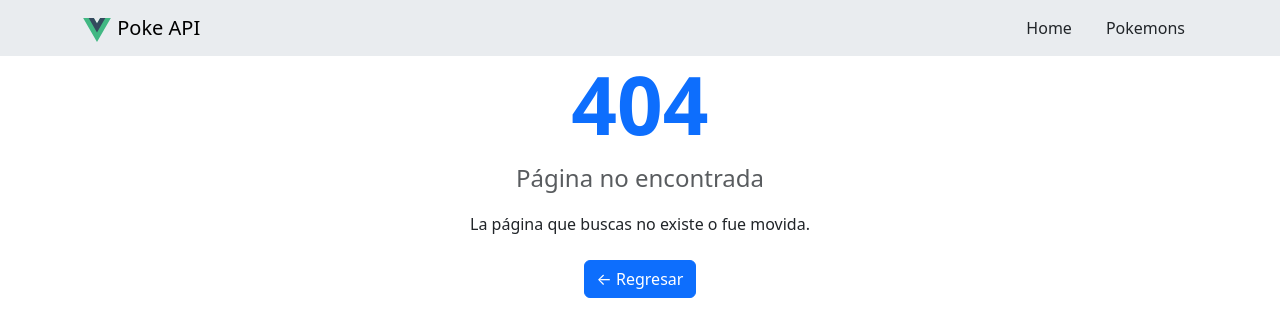
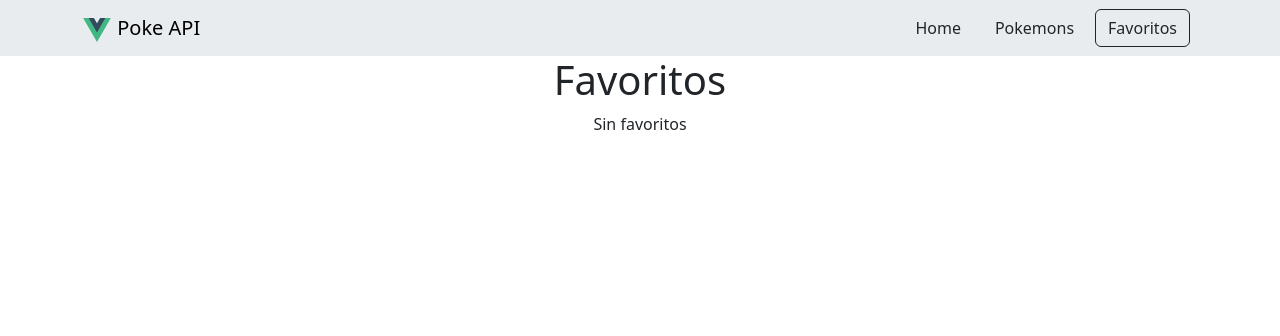
Before and after one commit to ArmandoVallejo/cursoVue, a Vue app in the folder router-1/: page /favoritos in a window 1280 px wide. Before the commit this address had no page. Shown: the top 336 px of the page. Built offline with nearby package versions, Linux system fonts and the light colour scheme.

Commit message:
feat (favoritos): :sparkles: Create the button to add to favorites managing the state with pinia

```diff
--- a/router-1/src/App.vue
+++ b/router-1/src/App.vue
@@ -10,8 +10,9 @@ import { RouterLink, RouterView } from 'vue-router'
         Poke API
       </router-link>
       <div>
-        <router-link class="btn btn-outlined-primary mx-2" to="/">Home</router-link>
-        <router-link class="btn btn-outlined-primary" to="/pokemons">Pokemons</router-link>
+        <router-link class="btn btn-outlined-primary me-2" to="/">Home</router-link>
+        <router-link class="btn btn-outlined-primary me-2" to="/pokemons">Pokemons</router-link>
+        <router-link class="btn btn-outlined-primary me-2" to="/favoritos">Favoritos</router-link>
       </div>
     </div>
   </nav>
--- a/router-1/src/router/index.js
+++ b/router-1/src/router/index.js
@@ -29,6 +29,12 @@ const router = createRouter({
       name: 'NotFound',
       component: () => import('../views/NotFoundView.vue'),
     },
+    {
+      path: '/favoritos',
+      name: 'favoritos',
+      component: () => import('../views/FavoritosView.vue'),
+    },
+
 
   ],
 })
--- /dev/null
+++ b/router-1/src/store/favoritos.js
@@ -0,0 +1,16 @@
+import { defineStore } from "pinia";
+import { ref } from "vue";
+
+export const useFavoritosStore = defineStore('favoritos', ()=>{
+
+    const favoritos = ref([]);
+
+    const addFav = (pokemon) => {
+        favoritos.value.push(pokemon)
+    }
+
+    return{
+        favoritos,
+        addFav
+    };
+})
--- /dev/null
+++ b/router-1/src/views/FavoritosView.vue
@@ -0,0 +1,17 @@
+<script setup>
+import { useFavoritosStore } from '@/store/favoritos';
+import { storeToRefs } from 'pinia';
+
+const useFavoritos = useFavoritosStore();
+const {favoritos} = storeToRefs(useFavoritos);
+
+</script>
+
+<template>
+    <h1>Favoritos</h1>
+    <p v-if="favoritos.length === 0">Sin favoritos</p>
+    <ul v-else class="list-group">
+        <li class="list-group-item" v-for="pokemon in favoritos" :key="pokemon.id">{{ pokemon.name }}</li>
+    </ul>
+
+</template>
--- a/router-1/src/views/HomeView.vue
+++ b/router-1/src/views/HomeView.vue
@@ -1,11 +1,16 @@
 <script setup>
 import {useCounterStore} from "@/store/counter";
+import { storeToRefs } from "pinia";
 
 const useCounter = useCounterStore();
+
+const {increment} = useCounter;
+//StoreToRef para ref() y computed
+const {count, double} = storeToRefs(useCounter);
 </script>
 
 <template>
-  <h1>Home counter: {{ useCounter.count }}</h1>
-  <h2>Double: {{ useCounter.double }}</h2>
-  <button @click="useCounter.increment">Increment</button>
+  <h1>Home counter: {{ count }}</h1>
+  <h2>Double: {{ double }}</h2>
+  <button @click="increment">Increment</button>
 </template>
--- a/router-1/src/views/PokemonView.vue
+++ b/router-1/src/views/PokemonView.vue
@@ -1,6 +1,11 @@
 <script setup>
 import { useGetData } from '@/composables/getData';
+import { useFavoritosStore } from '@/store/favoritos';
 import {useRoute, useRouter} from 'vue-router';
+
+const useFavoritos = useFavoritosStore();
+
+const {addFav} = useFavoritos
 
 const {data, getData, loading, errorData} = useGetData();
 
@@ -21,6 +26,7 @@ getData(`https://pokeapi.co/api/v2/pokemon/${route.params.name}`);
     <div v-if="data">
         <img :src="data.sprites?.front_default" alt="" />
         <h1>Pokemon name: {{ $route.params.name }}</h1>
+        <button class="btn btn-primary mb-2" @click="addFav(data)">Favorito</button>
     </div>
     <button class="btn btn-outline-primary" @click="back">Volver</button>
 </template>
```
